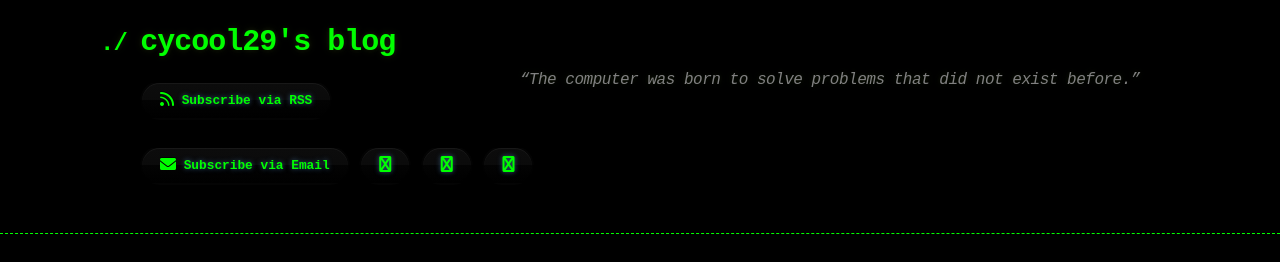
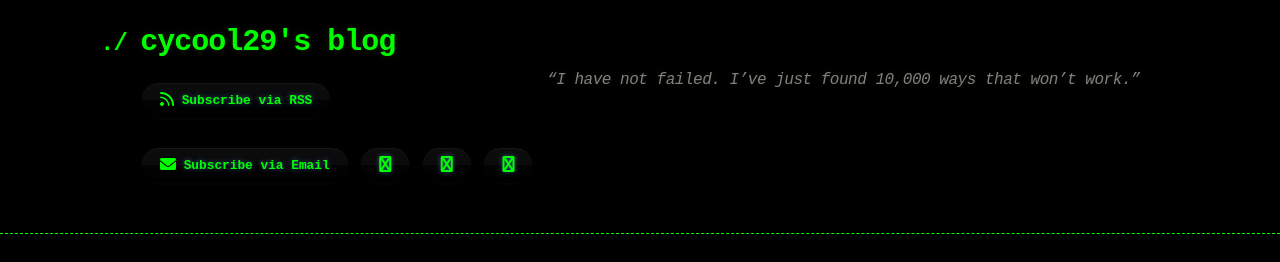
Before and after one commit to cycool29/cycool29.github.io, a Jekyll site: the page built from index.md, in a window 1280 px wide and 900 px high. Shown: the top 262 px of the window. Built offline with Jekyll 4.4.1, drawn with Linux system fonts in a browser that asks for light colours; a style sheet for code colours, icons or effects is not loaded.

Commit message:
Update quotes

```diff
--- a/_config.yml
+++ b/_config.yml
@@ -1,5 +1,5 @@
 title: cycool29's blog
-description: "“The computer was born to solve problems that did not exist before.” "
+description: "“I have not failed. I’ve just found 10,000 ways that won’t work.” "
 bio: A high school student. Intermediate in Python, Git, Bash. Learning JavaScript. He/Him. "
 author: cycool29
 url: https://cycool29.github.io
```
